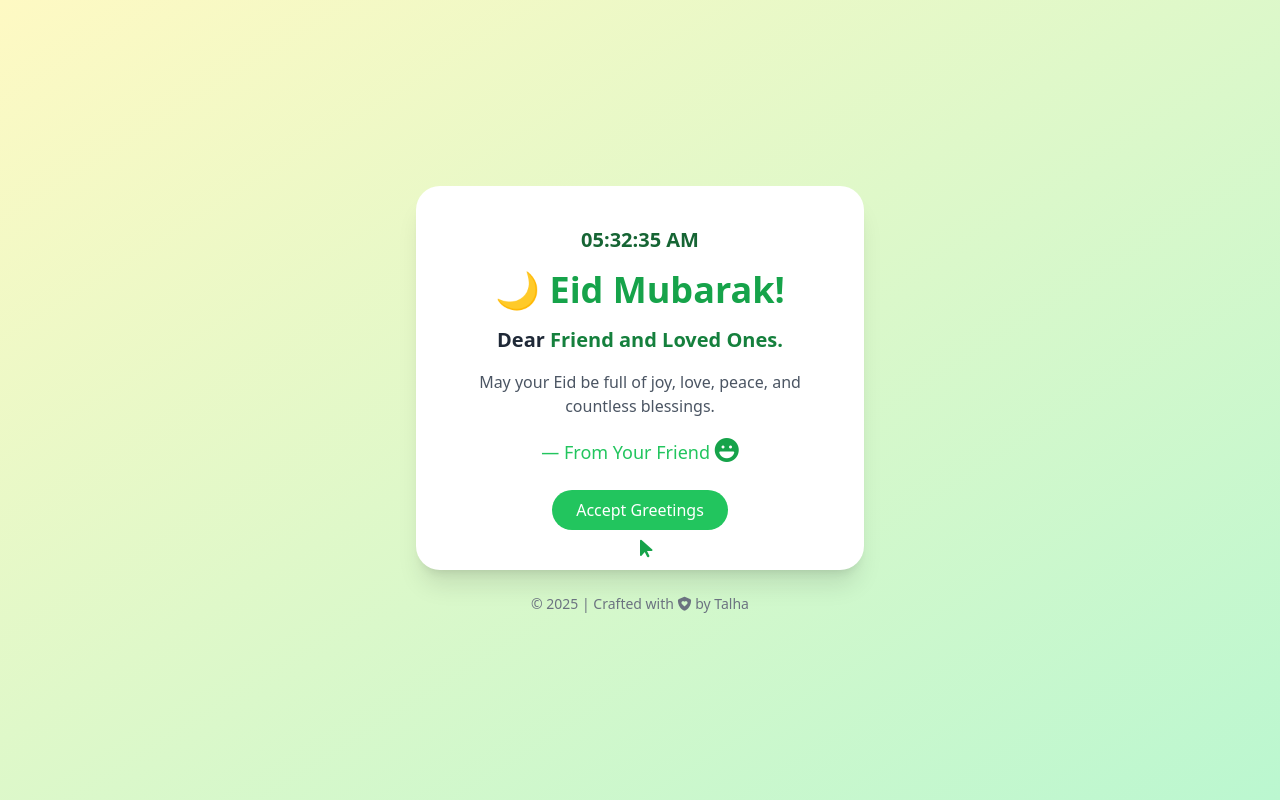
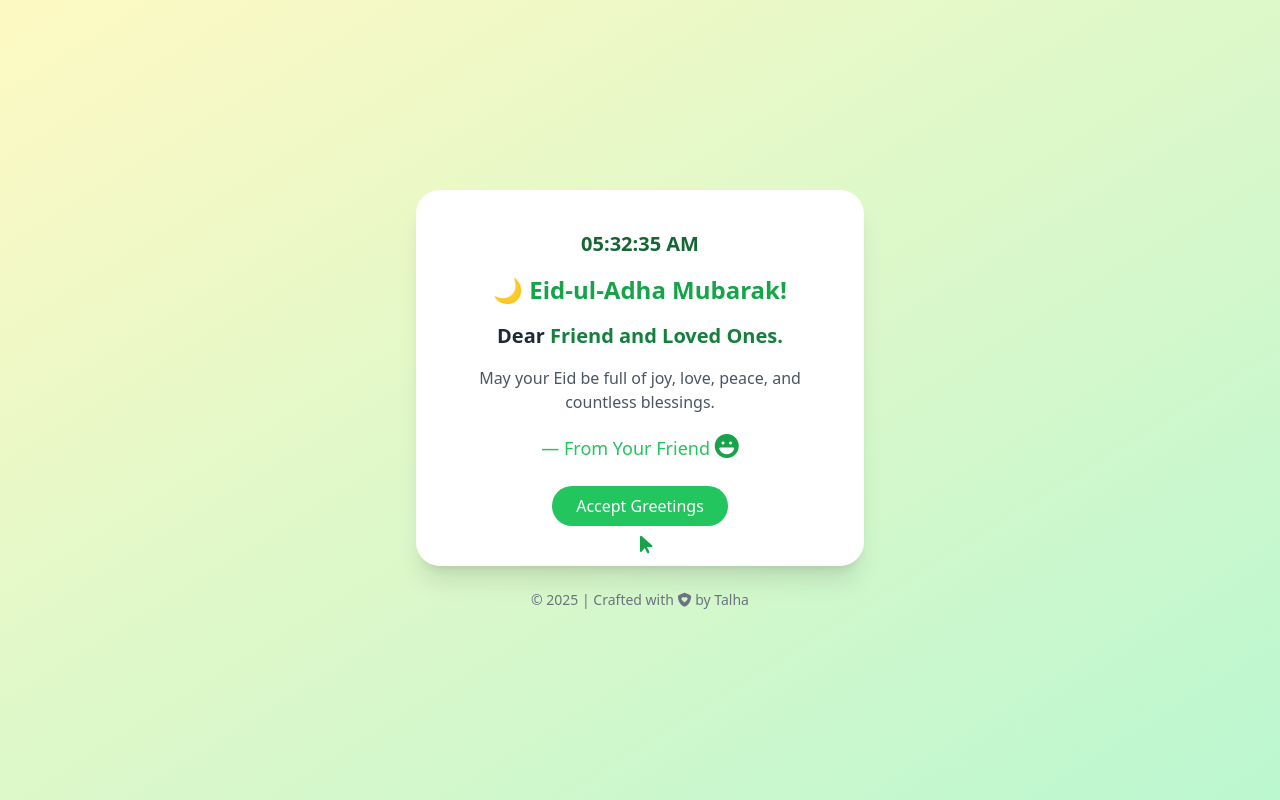
Before and after one commit to abu-tal-ha/eid-project, a plain HTML site: page index.html in a window 1280 px wide. Drawn offline with nearby package versions, Linux system fonts and the light colour scheme.

Commit message:
some change

```diff
--- a/index.html
+++ b/index.html
@@ -44,7 +44,8 @@
         <div class="text-green-800 mb-4">
           <span id="realtime" class="text-xl font-bold text-center"></span>
         </div>
-        <h1 class="text-4xl font-bold text-green-600 mb-4">🌙 Eid Mubarak!</h1>
+        <h1 class="text-2xl sm:text-2xl md:text-3xl lg:text-2xl font-bold text-green-600 mb-4">🌙 Eid-ul-Adha Mubarak!</h1>
+
         <p id="dear-line" class="text-xl font-semibold text-gray-800 mb-4">
           Dear <span class="text-green-700">Friend and Loved Ones.</span>
         </p>
```
